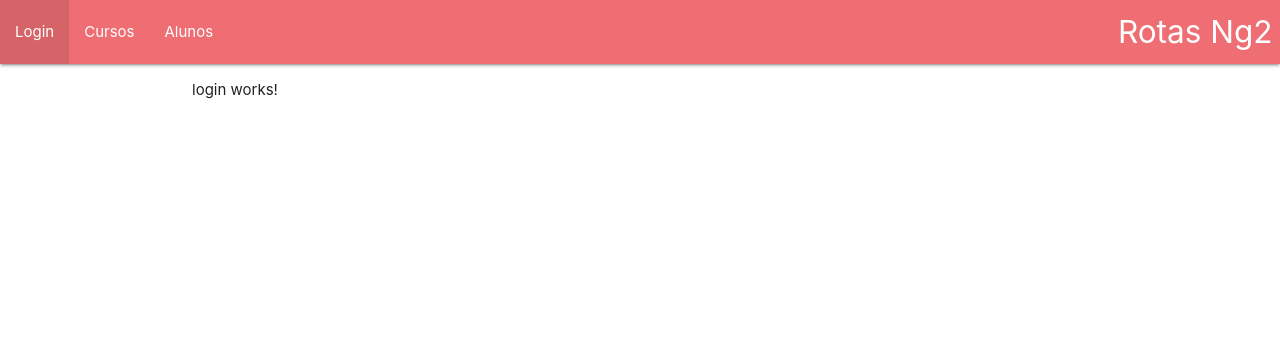
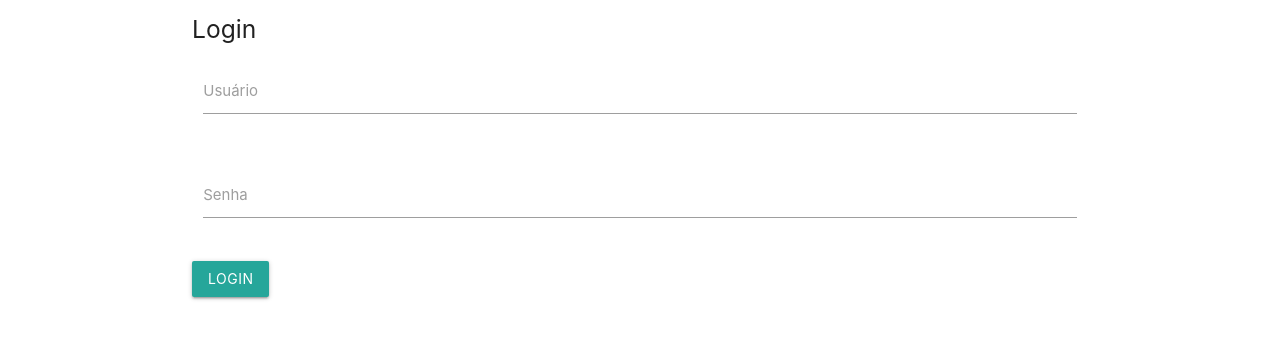
Before and after one commit to israeldiassoares/07-rotas, an Angular app: page /login in a window 1280 px wide. Shown: the top 338 px of the page. Built offline with nearby package versions, Linux system fonts and the light colour scheme.

Commit message:
feat login user auth service+component style

```diff
--- a/src/app/app.component.html
+++ b/src/app/app.component.html
@@ -1,4 +1,4 @@
-<nav>
+<nav *ngIf="mostrarMenu">
     <div class="nav-wrapper">
         <a
             routerLink=""
--- a/src/app/app.component.ts
+++ b/src/app/app.component.ts
@@ -1,10 +1,30 @@
-import { Component } from '@angular/core';
+import { Subscription } from 'rxjs'
+import { AuthService } from './login/auth.service'
+import { Component, OnDestroy, OnInit } from '@angular/core'
 
 @Component({
   selector: 'app-root',
   templateUrl: './app.component.html',
-  styleUrls: ['./app.component.scss']
+  styleUrls: [ './app.component.scss' ]
 })
-export class AppComponent {
+export class AppComponent implements OnInit, OnDestroy {
   title = '07-rotas';
+
+  mostrarMenu: boolean
+  inscricao: Subscription
+
+  constructor(private authService: AuthService) {
+    this.mostrarMenu = false
+    this.inscricao = new Subscription
+  }
+
+  ngOnInit() {
+    this.inscricao = this.authService.mostrarMenuEmmiter.subscribe(
+      mostrar => this.mostrarMenu = mostrar
+    )
+  }
+  ngOnDestroy() {
+    this.inscricao.unsubscribe()
+  }
+
 }
--- /dev/null
+++ b/src/app/login/auth.service.ts
@@ -0,0 +1,27 @@
+import { Router } from '@angular/router'
+import { EventEmitter, Injectable } from '@angular/core'
+import { Usuario } from './usuario'
+
+@Injectable({
+  providedIn: 'root'
+})
+export class AuthService {
+  private usuarioAutenticado: boolean
+
+  mostrarMenuEmmiter = new EventEmitter<boolean>();
+
+  constructor(private router: Router) {
+    this.usuarioAutenticado = false
+  }
+
+  fazerLogin(usuario: Usuario) {
+    if (usuario.nome === "usuario@email.com" && usuario.senha === "asdf123") {
+      this.usuarioAutenticado = true
+      this.mostrarMenuEmmiter.emit(true)
+      this.router.navigate([ '/' ])
+    } else {
+      this.usuarioAutenticado = false
+      this.mostrarMenuEmmiter.emit(false)
+    }
+  }
+}
--- a/src/app/login/login.component.html
+++ b/src/app/login/login.component.html
@@ -1 +1,38 @@
-<p>login works!</p>
+<h5>Login</h5>
+
+<div class="row">
+    <div class="input-field col s12">
+        <input
+            [(ngModel)]="usuario.nome"
+            id="usuario"
+            type="text"
+            class="validate"
+        >
+        <label
+            class="active"
+            for="usuario"
+        >Usuário</label>
+    </div>
+</div>
+<div class="row">
+    <div class="input-field col s12">
+        <input
+            [(ngModel)]="usuario.senha"
+            id="senha"
+            type="password"
+            class="validate"
+        >
+        <label
+            class="active"
+            for="senha"
+        >Senha</label>
+    </div>
+</div>
+
+<button
+    class="btn waves-effect waves-light"
+    type="submit"
+    name="action"
+    (click)="fazerLogin()"
+>Login
+</button>
--- a/src/app/login/login.component.ts
+++ b/src/app/login/login.component.ts
@@ -1,15 +1,26 @@
-import { Component, OnInit } from '@angular/core';
+import { Component, OnInit } from '@angular/core'
+
+import { AuthService } from './auth.service'
+import { Usuario } from './usuario'
 
 @Component({
   selector: 'app-login',
   templateUrl: './login.component.html',
-  styleUrls: ['./login.component.scss']
+  styleUrls: [ './login.component.scss' ]
 })
 export class LoginComponent implements OnInit {
 
-  constructor() { }
+  protected usuario: Usuario
+
+  constructor(private authService: AuthService) {
+    this.usuario = { nome: "", senha: "" }
+  }
 
   ngOnInit(): void {
   }
 
+  fazerLogin() {
+    console.log('usuario', this.usuario);
+    this.authService.fazerLogin(this.usuario)
+  }
 }
--- /dev/null
+++ b/src/app/login/usuario.ts
@@ -0,0 +1,4 @@
+export interface Usuario {
+    nome: string,
+    senha: string
+}
```
Also changed, not shown: src/app/app.module.ts (+10 -4 lines), 1 other file (tests, documents, lock files or other folders).
